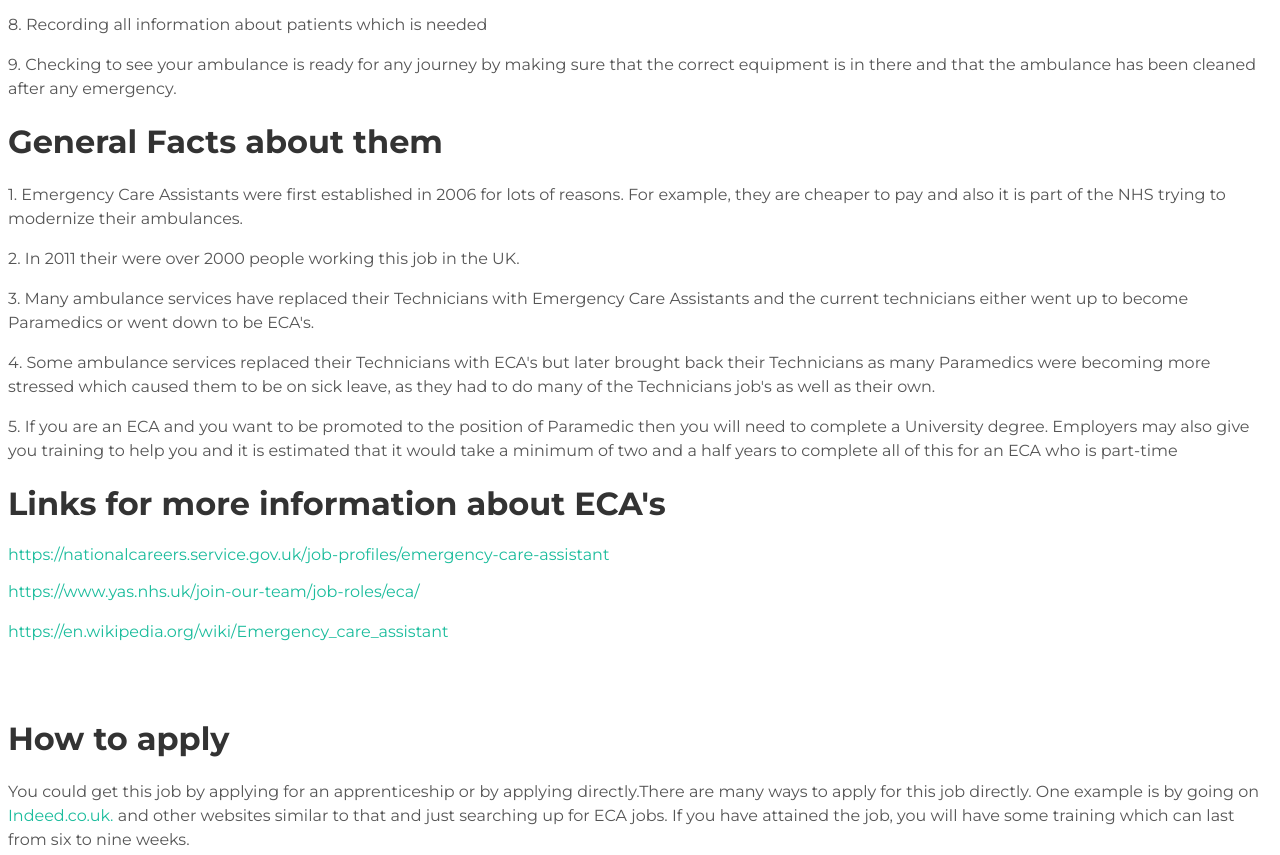
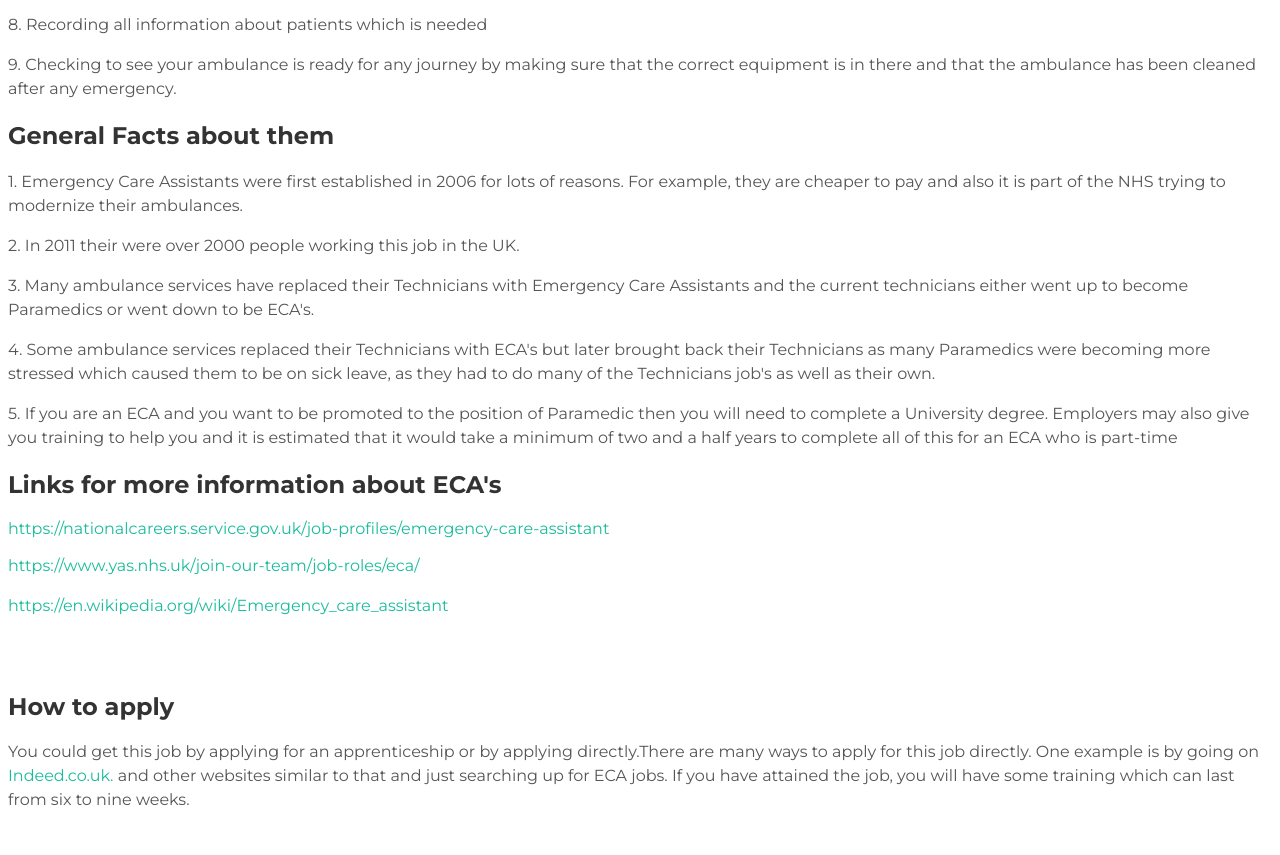
Before and after one commit to EmergencyCareAssistants/EmergencyCareAssistants.github.io, a plain HTML site: page index.html in a window 1280 px wide. Shown: the part 1341-2196 px from the top of the page. Drawn offline with Linux system fonts and the light colour scheme.

Commit message:
Update index.html

```diff
--- a/index.html
+++ b/index.html
@@ -71,18 +71,18 @@ An Emergency Care Assistant will get about 20,000 pounds per year if they work w
 
 </p>
 
-<h1> General Facts about them </h1>
+<h2> General Facts about them </h2>
 <p> 1. Emergency Care Assistants were first established in 2006 for lots of reasons. For example, they are cheaper to pay and also it is part of the NHS trying to modernize their ambulances. </p>
 <p> 2. In 2011 their were over 2000 people working this job in the UK. </p>
 <p> 3. Many ambulance services have replaced their Technicians with Emergency Care Assistants and the current technicians either went up to become Paramedics or went down to be ECA's. </p>
 <p> 4. Some ambulance services replaced their Technicians with ECA's but later brought back their Technicians as many Paramedics were becoming more stressed which caused them to be on sick leave, as they had to do many of the Technicians job's as well as their own. </p>
 <p> 5. If you are an ECA and you want to be promoted to the position of Paramedic then you will need to complete a University degree. Employers may also give you training to help you and it is estimated that it would take a minimum of two and a half years to complete all of this for an ECA who is part-time </p>
 
-<h1> Links for more information about ECA's </h1>
+<h2> Links for more information about ECA's </h2>
 <a href= "https://nationalcareers.service.gov.uk/job-profiles/emergency-care-assistant" target="_blank"> https://nationalcareers.service.gov.uk/job-profiles/emergency-care-assistant </a>
 <p><a href="https://www.yas.nhs.uk/join-our-team/job-roles/eca/" target= "_blank"> https://www.yas.nhs.uk/join-our-team/job-roles/eca/ </a> </p>
 <p><a href="https://en.wikipedia.org/wiki/Emergency_care_assistant" target="_blank"> https://en.wikipedia.org/wiki/Emergency_care_assistant </a></p>
 <br> </br>
-<h1>How to apply </h1>
+<h2>How to apply </h2>
 <p> You could get this job by applying for an apprenticeship or by applying directly.There are many ways to apply for this job directly. One example is by going on <a href= "indeed.co.uk" target="_blank">Indeed.co.uk. </a> and other websites similar to that and just searching up for ECA jobs.  If you have attained the job, you will have some training which can last from six to nine weeks.</p>
 <br> </br>                                <img src="download1.jpg" width= "600" length= "1200" align="middle">
```
